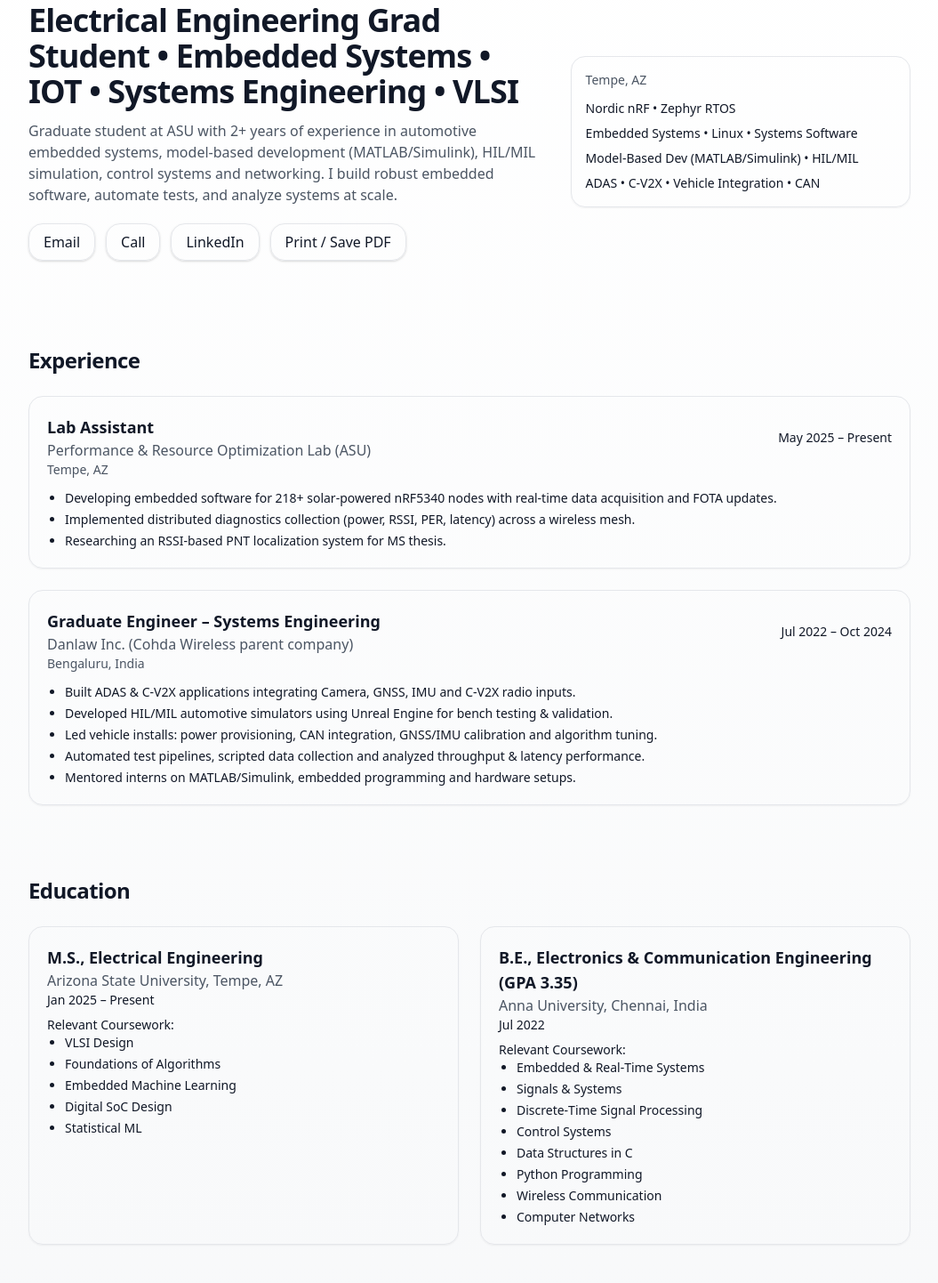
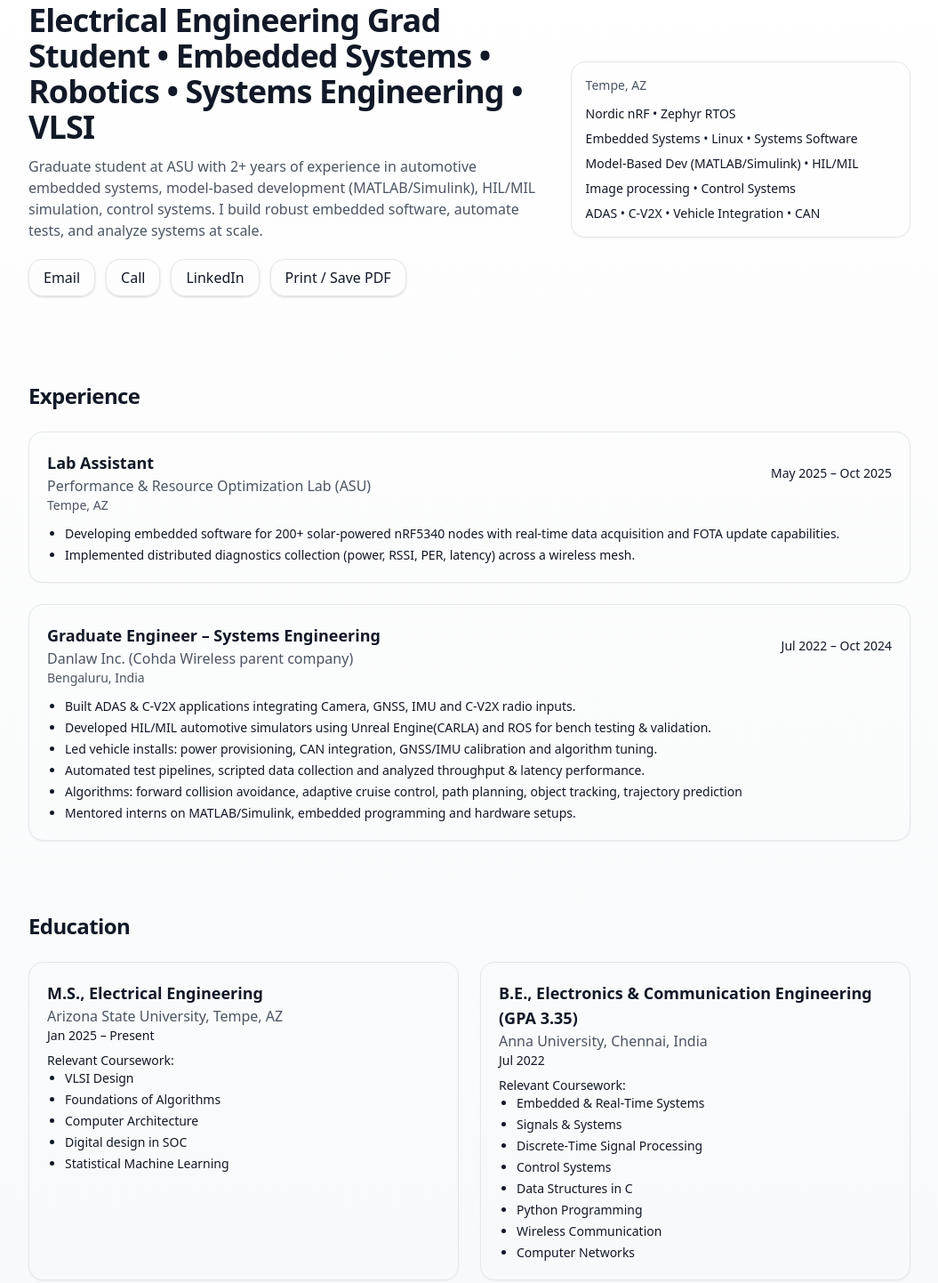
Before and after one commit to Umar-3300/Website, a plain HTML site: page index.html in a window 1280 px wide. Shown: the part 106-1548 px from the top of the page at 89% size, without its empty margins (112-1167 px from the left). Drawn offline with nearby package versions, Linux system fonts and the light colour scheme.

Commit message:
Latest profile update November 13

```diff
--- a/index.html
+++ b/index.html
@@ -34,10 +34,10 @@
     <div class="grid md:grid-cols-5 gap-6 items-center">
       <div class="md:col-span-3">
         <h1 class="text-3xl md:text-4xl font-bold tracking-tight">
-          Electrical Engineering Grad Student • Embedded Systems • IOT • Systems Engineering • VLSI
+          Electrical Engineering Grad Student • Embedded Systems • Robotics • Systems Engineering • VLSI
         </h1>
         <p class="mt-3 text-gray-600">
-          Graduate student at ASU with 2+ years of experience in automotive embedded systems, model‑based development (MATLAB/Simulink), HIL/MIL simulation, control systems and networking. I build robust embedded software, automate tests, and analyze systems at scale.
+          Graduate student at ASU with 2+ years of experience in automotive embedded systems, model‑based development (MATLAB/Simulink), HIL/MIL simulation, control systems. I build robust embedded software, automate tests, and analyze systems at scale.
         </p>
         <div class="mt-5 flex flex-wrap gap-3">
           <a href="mailto:mumar10@asu.edu" class="inline-flex items-center gap-2 rounded-2xl border px-4 py-2 shadow hover:shadow-md">Email</a>
@@ -53,6 +53,7 @@
             <li>Nordic nRF • Zephyr RTOS</li>
             <li>Embedded Systems • Linux • Systems Software</li>
             <li>Model‑Based Dev (MATLAB/Simulink) • HIL/MIL</li>
+            <li>Image processing • Control Systems</li>
             <li>ADAS • C‑V2X • Vehicle Integration • CAN</li>
           </ul>
         </div>
@@ -70,13 +71,12 @@
             <h3 class="text-lg font-semibold">Lab Assistant</h3>
             <p class="text-gray-600">Performance & Resource Optimization Lab (ASU)</p>
           </div>
-          <div class="text-sm">May 2025 – Present</div>
+          <div class="text-sm">May 2025 – Oct 2025</div>
         </div>
         <div class="text-sm text-gray-600">Tempe, AZ</div>
         <ul class="mt-3 list-disc pl-5 text-sm space-y-1">
-          <li>Developing embedded software for 218+ solar‑powered nRF5340 nodes with real‑time data acquisition and FOTA updates.</li>
+          <li>Developing embedded software for 200+ solar‑powered nRF5340 nodes with real‑time data acquisition and FOTA update capabilities.</li>
           <li>Implemented distributed diagnostics collection (power, RSSI, PER, latency) across a wireless mesh.</li>
-          <li>Researching an RSSI‑based PNT localization system for MS thesis.</li>
         </ul>
       </article>
 
@@ -91,9 +91,10 @@
         <div class="text-sm text-gray-600">Bengaluru, India</div>
         <ul class="mt-3 list-disc pl-5 text-sm space-y-1">
           <li>Built ADAS & C‑V2X applications integrating Camera, GNSS, IMU and C‑V2X radio inputs.</li>
-          <li>Developed HIL/MIL automotive simulators using Unreal Engine for bench testing & validation.</li>
+          <li>Developed HIL/MIL automotive simulators using Unreal Engine(CARLA) and ROS for bench testing & validation.</li>
           <li>Led vehicle installs: power provisioning, CAN integration, GNSS/IMU calibration and algorithm tuning.</li>
           <li>Automated test pipelines, scripted data collection and analyzed throughput & latency performance.</li>
+          <li>Algorithms: forward collision avoidance, adaptive cruise control, path planning, object tracking, trajectory prediction</li>
           <li>Mentored interns on MATLAB/Simulink, embedded programming and hardware setups.</li>
         </ul>
       </article>
@@ -112,9 +113,9 @@
         <ul class="list-disc pl-5 text-sm space-y-1">
           <li>VLSI Design</li>
           <li>Foundations of Algorithms</li>
-          <li>Embedded Machine Learning</li>
-          <li>Digital SoC Design</li>
-          <li>Statistical ML</li>
+          <li>Computer Architecture</li>
+          <li>Digital design in SOC</li>
+          <li>Statistical Machine Learning</li>
         </ul>
       </div>
       <div class="rounded-2xl border p-5 shadow-sm bg-white/70">
```
